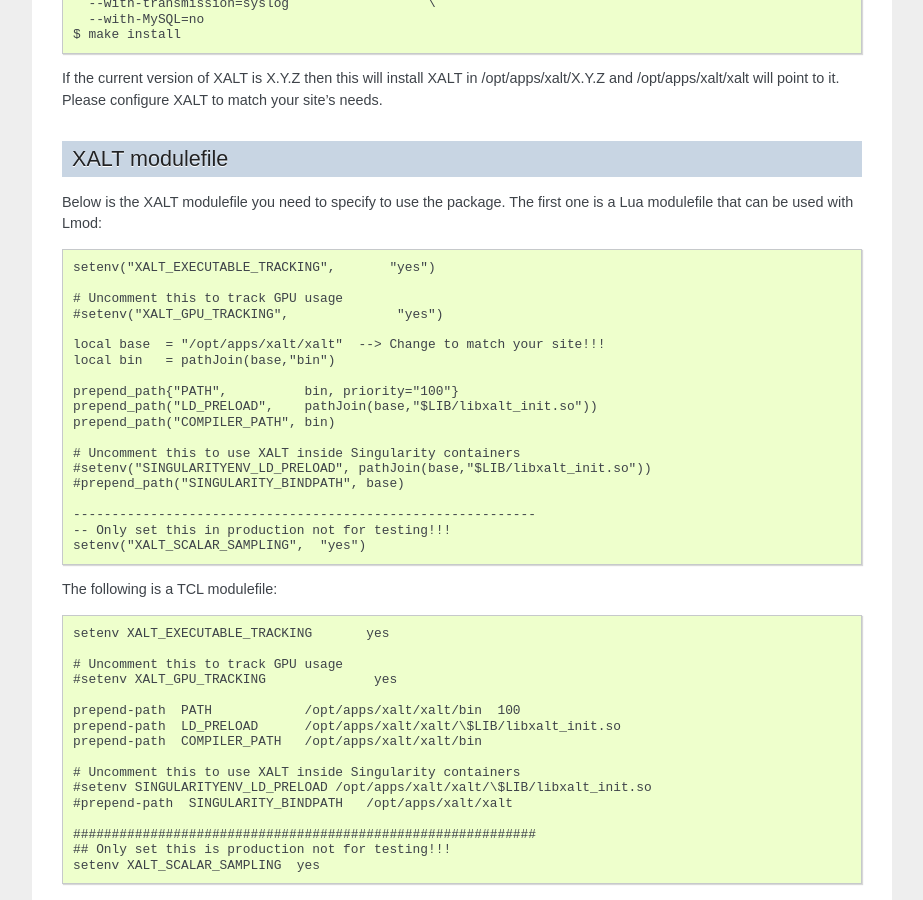
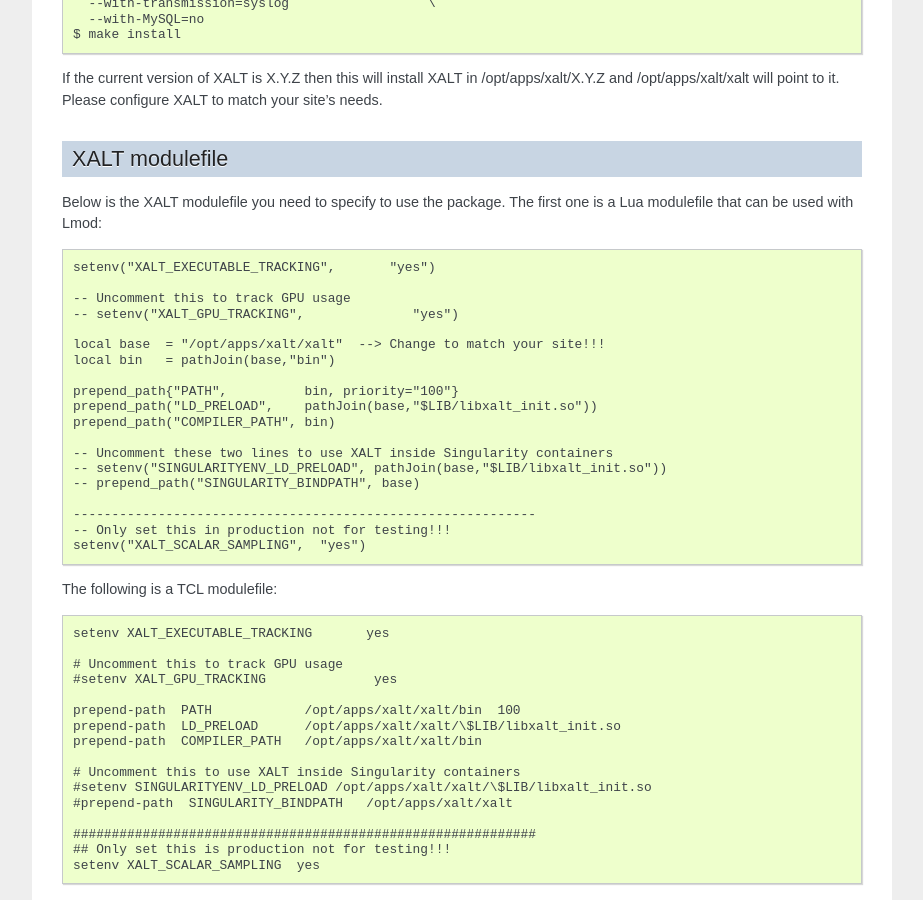
Before and after one commit to xalt/xalt, a Sphinx documentation site: the page built from docs/source/040_install_and_test.rst, in a window 1280 px wide and 900 px high, scrolled down 518 px. Shown: the whole window, without its empty margins (198-1121 px from the left). Built offline with Sphinx 7.4.7, drawn with Linux system fonts in a browser that asks for light colours.

```diff
--- a/docs/source/040_install_and_test.rst
+++ b/docs/source/040_install_and_test.rst
@@ -46,8 +46,8 @@ package.  The first one is a Lua modulefile that can be used with Lmod::
 
   setenv("XALT_EXECUTABLE_TRACKING",       "yes")
 
-  # Uncomment this to track GPU usage
-  #setenv("XALT_GPU_TRACKING",              "yes")
+  -- Uncomment this to track GPU usage
+  -- setenv("XALT_GPU_TRACKING",              "yes")
 
   local base  = "/opt/apps/xalt/xalt"  --> Change to match your site!!!
   local bin   = pathJoin(base,"bin")
@@ -56,9 +56,9 @@ package.  The first one is a Lua modulefile that can be used with Lmod::
   prepend_path("LD_PRELOAD",    pathJoin(base,"$LIB/libxalt_init.so"))
   prepend_path("COMPILER_PATH", bin)
 
-  # Uncomment this to use XALT inside Singularity containers
-  #setenv("SINGULARITYENV_LD_PRELOAD", pathJoin(base,"$LIB/libxalt_init.so"))
-  #prepend_path("SINGULARITY_BINDPATH", base)
+  -- Uncomment these two lines to use XALT inside Singularity containers
+  -- setenv("SINGULARITYENV_LD_PRELOAD", pathJoin(base,"$LIB/libxalt_init.so"))
+  -- prepend_path("SINGULARITY_BINDPATH", base)
 
   ------------------------------------------------------------
   -- Only set this in production not for testing!!!
```
Also changed, not shown: docs/source/020_site_configuration.rst (+13 -0 lines), docs/source/090_execstack.rst (added, +93 -0 lines), docs/source/999_faq.rst (+12 -0 lines), docs/source/index.rst (+10 -0 lines), 2 other files.
